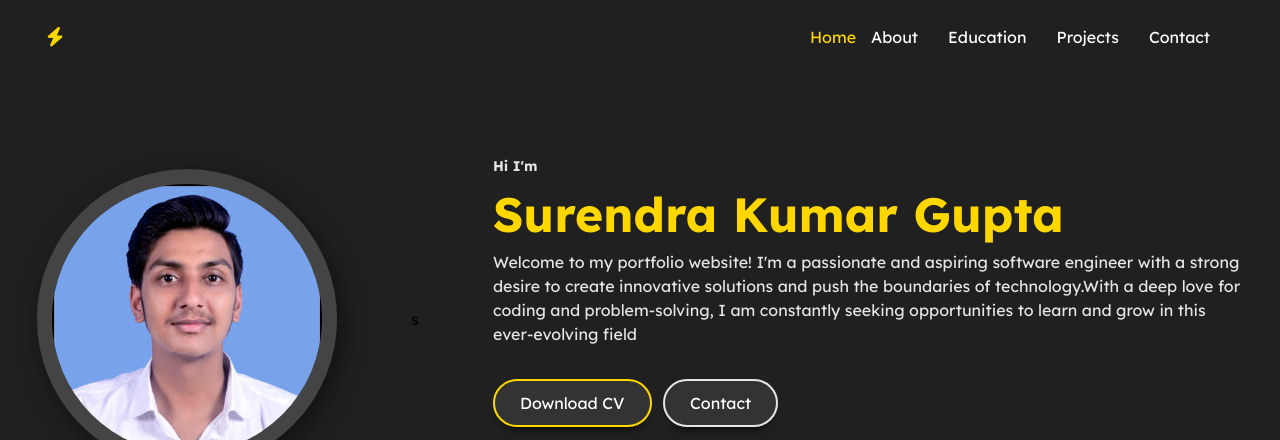
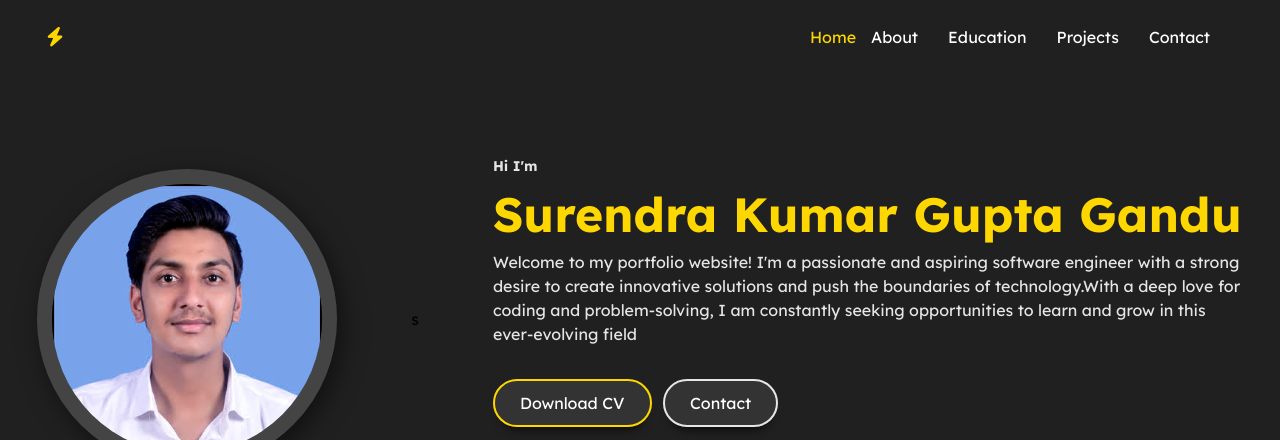
Before and after one commit to surendragt203/portfiolio, a plain HTML site: page index.html in a window 1280 px wide. Shown: the top 440 px of the page. Drawn offline with nearby package versions, Linux system fonts and the light colour scheme.

Commit message:
Update index.html

```diff
--- a/index.html
+++ b/index.html
@@ -47,7 +47,7 @@
         </div>s
         <div class="profile-text">
             <h5>Hi I'm </h5><br>
-            <h1>Surendra Kumar Gupta</h1><br>
+            <h1>Surendra Kumar Gupta Gandu</h1><br>
             <p>Welcome to my portfolio website! I'm a passionate and aspiring software engineer with a strong desire to create innovative solutions and push the boundaries of technology.With a deep love for coding and problem-solving, I am constantly seeking opportunities to learn and grow in this ever-evolving field</p>
 
             <div class="btn-group">
```
